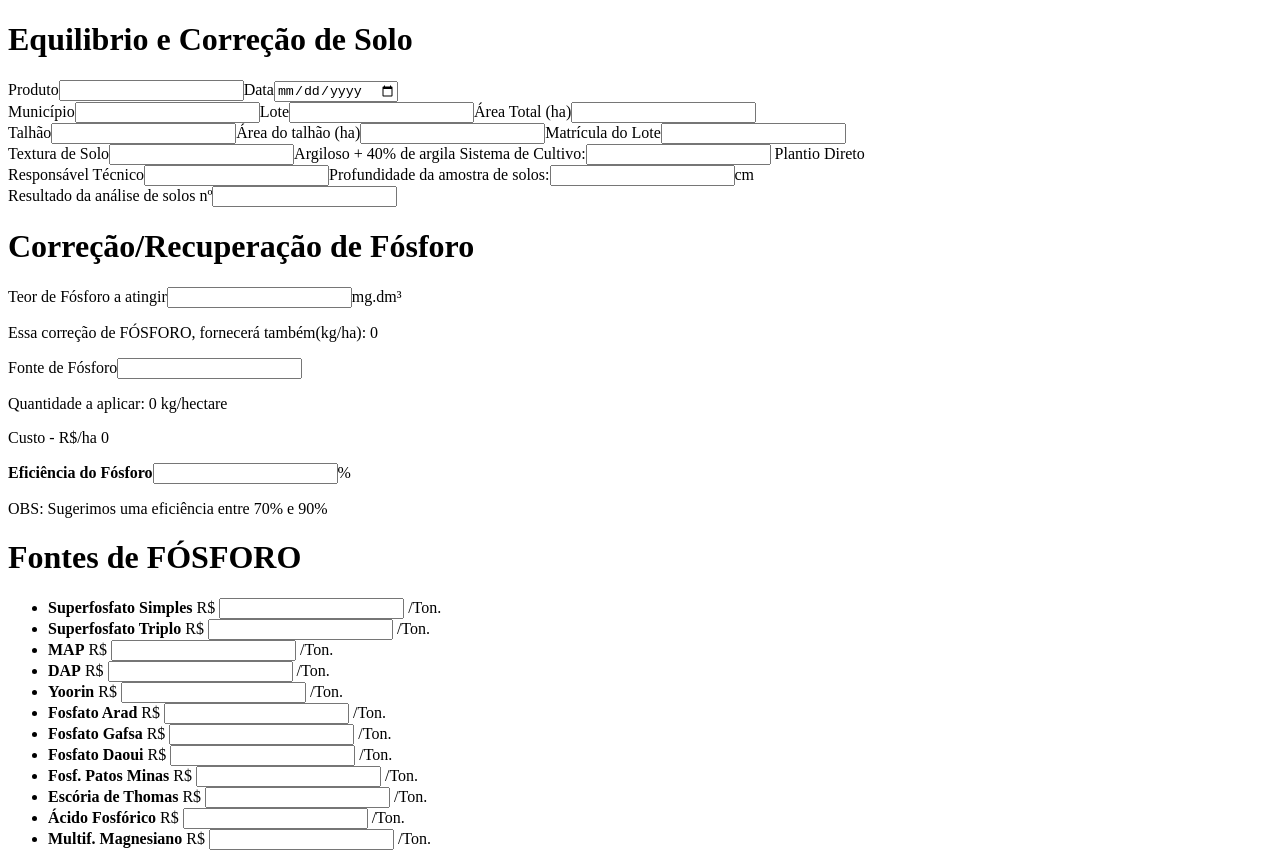
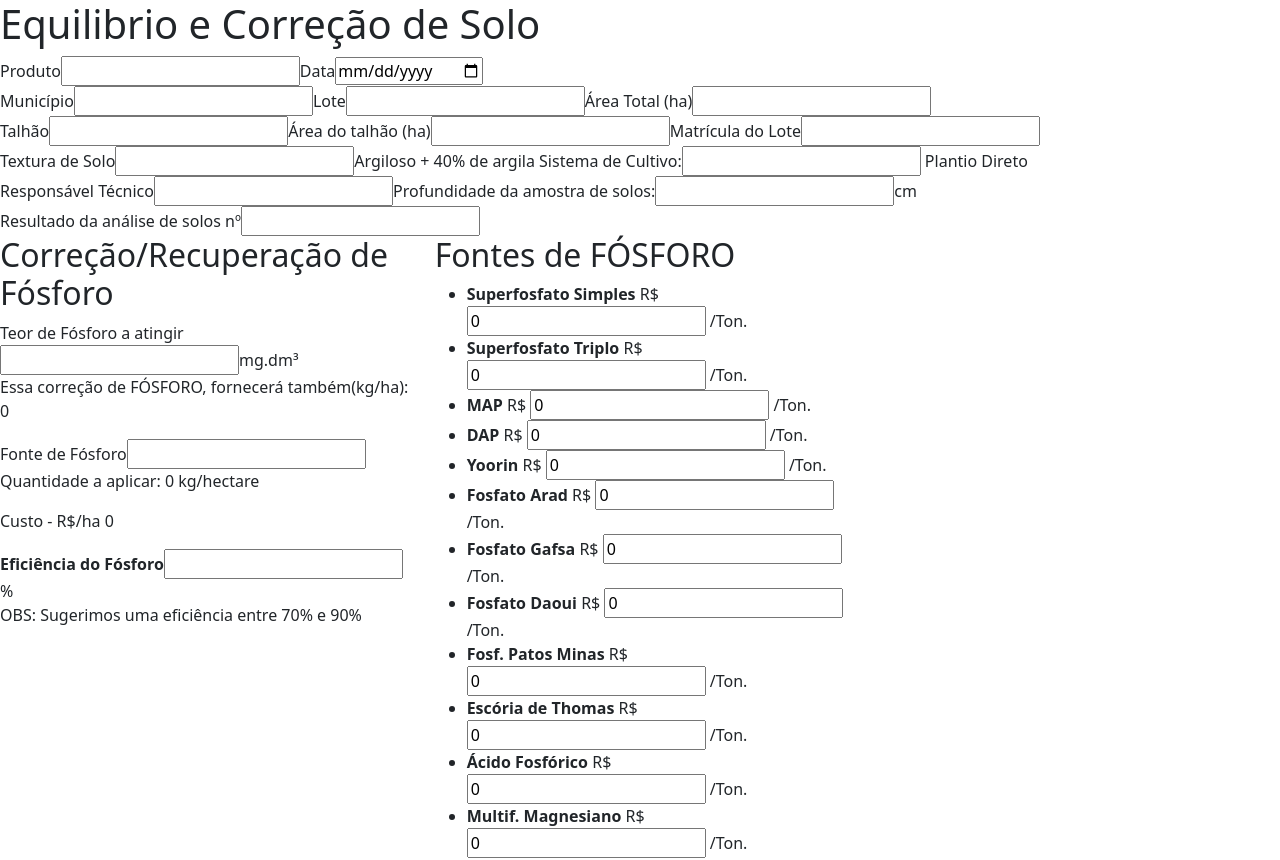
Before and after one commit to EnioAmarantes/gui-sa-soilcorrection, an Angular app in the folder soil-correction/: page / in a window 1280 px wide. Shown: the top 860 px of the page. Built offline with nearby package versions, Linux system fonts and the light colour scheme.

Commit message:
Separação das fontes de Fósforo em interface para melhoraproveitar os recursos

```diff
--- /dev/null
+++ b/soil-correction/src/app/fontes/FonteFosforo.ts
@@ -0,0 +1,5 @@
+export interface FonteFosforo {
+    id: number;
+    name: string;
+    value: number;
+}
--- /dev/null
+++ b/soil-correction/src/app/fontes/fonte-fosforo.ts
@@ -0,0 +1,16 @@
+import { FonteFosforo } from "./FonteFosforo";
+
+export const FontesFosforo: FonteFosforo[] = [
+    {id: 1, name: "Superfosfato Simples", value: 0.00},
+    {id: 2, name: "Superfosfato Triplo", value: 0.00},
+    {id: 3, name: "MAP", value: 0.00},
+    {id: 4, name: "DAP", value: 0.00},
+    {id: 5, name: "Yoorin", value: 0.00},
+    {id: 6, name: "Fosfato Arad", value: 0.00},
+    {id: 7, name: "Fosfato Gafsa", value: 0.00},
+    {id: 8, name: "Fosfato Daoui", value: 0.00},
+    {id: 9, name: "Fosf. Patos Minas", value: 0.00},
+    {id: 10, name: "Escória de Thomas", value: 0.00},
+    {id: 11, name: "Ácido Fosfórico", value: 0.00},
+    {id: 12, name: "Multif. Magnesiano", value: 0.00}
+]
--- a/soil-correction/src/app/fosforo/fosforo.component.html
+++ b/soil-correction/src/app/fosforo/fosforo.component.html
@@ -1,6 +1,7 @@
-<h1>Correção/Recuperação de Fósforo</h1>
+<div class="row">
 
-<div>
+    <div class="col-4">
+        <h2>Correção/Recuperação de Fósforo</h2>
         <label>Teor de Fósforo a atingir</label>
         <input type="text" /> <span>mg.dm³</span>
 
@@ -19,67 +20,14 @@
         <p>OBS: Sugerimos uma eficiência entre 70% e 90%</p>
     </div>
 
-<div>
-    <h1>Fontes de FÓSFORO</h1>
+    <div class="col-4">
+        <h2>Fontes de FÓSFORO</h2>
         <ul>
-        <li>
-            <label><strong>Superfosfato Simples</strong></label>
-            <span> R$ </span><input type="number" /><span> /Ton.</span>
-        </li>
-
-        <li>
-            <label><strong>Superfosfato Triplo</strong></label>
-            <span> R$ </span><input type="number" /><span> /Ton.</span>
-        </li>
-
-        <li>
-            <label><strong>MAP</strong></label>
-            <span> R$ </span><input type="number" /><span> /Ton.</span>
-        </li>
-
-        <li>
-            <label><strong>DAP</strong></label>
-            <span> R$ </span><input type="number" /><span> /Ton.</span>
-        </li>
-
-        <li>
-            <label><strong>Yoorin</strong></label>
-            <span> R$ </span><input type="number" /><span> /Ton.</span>
-        </li>
-
-        <li>
-            <label><strong>Fosfato Arad</strong></label>
-            <span> R$ </span><input type="number" /><span> /Ton.</span>
-        </li>
-
-        <li>
-            <label><strong>Fosfato Gafsa</strong></label>
-            <span> R$ </span><input type="number" /><span> /Ton.</span>
-        </li>
-
-        <li>
-            <label><strong>Fosfato Daoui</strong></label>
-            <span> R$ </span><input type="number" /><span> /Ton.</span>
-        </li>
-
-        <li>
-            <label><strong>Fosf. Patos Minas</strong></label>
-            <span> R$ </span><input type="number" /><span> /Ton.</span>
-        </li>
-
-        <li>
-            <label><strong>Escória de Thomas</strong></label>
-            <span> R$ </span><input type="number" /><span> /Ton.</span>
-        </li>
-
-        <li>
-            <label><strong>Ácido Fosfórico</strong></label>
-            <span> R$ </span><input type="number" /><span> /Ton.</span>
-        </li>
-
-        <li>
-            <label><strong>Multif. Magnesiano</strong></label>
-            <span> R$ </span><input type="number" /><span> /Ton.</span>
+            <li *ngFor="let ff of FontesFosforo">
+                <label><strong>{{ ff.name }}</strong></label>
+                <span> R$ </span><input type="number" value="{{ff.value}}" /><span> /Ton.</span>
             </li>
         </ul>
     </div>
+
+</div>
--- a/soil-correction/src/app/fosforo/fosforo.component.ts
+++ b/soil-correction/src/app/fosforo/fosforo.component.ts
@@ -1,4 +1,5 @@
 import { Component, OnInit } from '@angular/core';
+import { FontesFosforo } from '../fontes/fonte-fosforo';
 
 @Component({
   selector: 'app-fosforo',
@@ -7,6 +8,7 @@ import { Component, OnInit } from '@angular/core';
 })
 export class FosforoComponent implements OnInit {
 
+  FontesFosforo = FontesFosforo;
   kgha = 0.0;
   qtdAplicar = 0.0;
   custoHa = 0.0;
--- a/soil-correction/src/index.html
+++ b/soil-correction/src/index.html
@@ -5,6 +5,7 @@
   <title>SoilCorrection</title>
   <base href="/">
   <meta name="viewport" content="width=device-width, initial-scale=1">
+  <link href="https://cdn.jsdelivr.net/npm/bootstrap@5.1.3/dist/css/bootstrap.min.css" rel="stylesheet" integrity="sha384-1BmE4kWBq78iYhFldvKuhfTAU6auU8tT94WrHftjDbrCEXSU1oBoqyl2QvZ6jIW3" crossorigin="anonymous">
   <link rel="icon" type="image/x-icon" href="favicon.ico">
 </head>
 <body>
```
Lines whose indentation alone changed are shown as unchanged.
